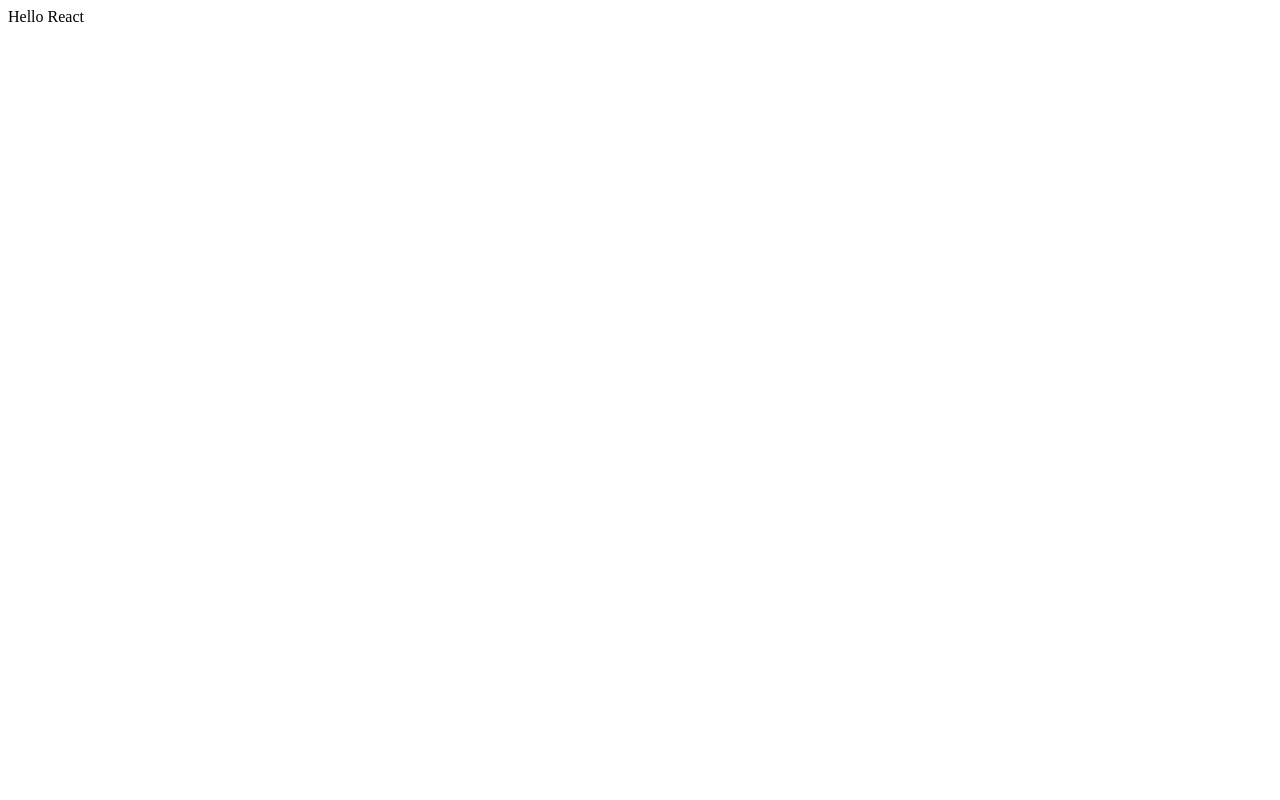
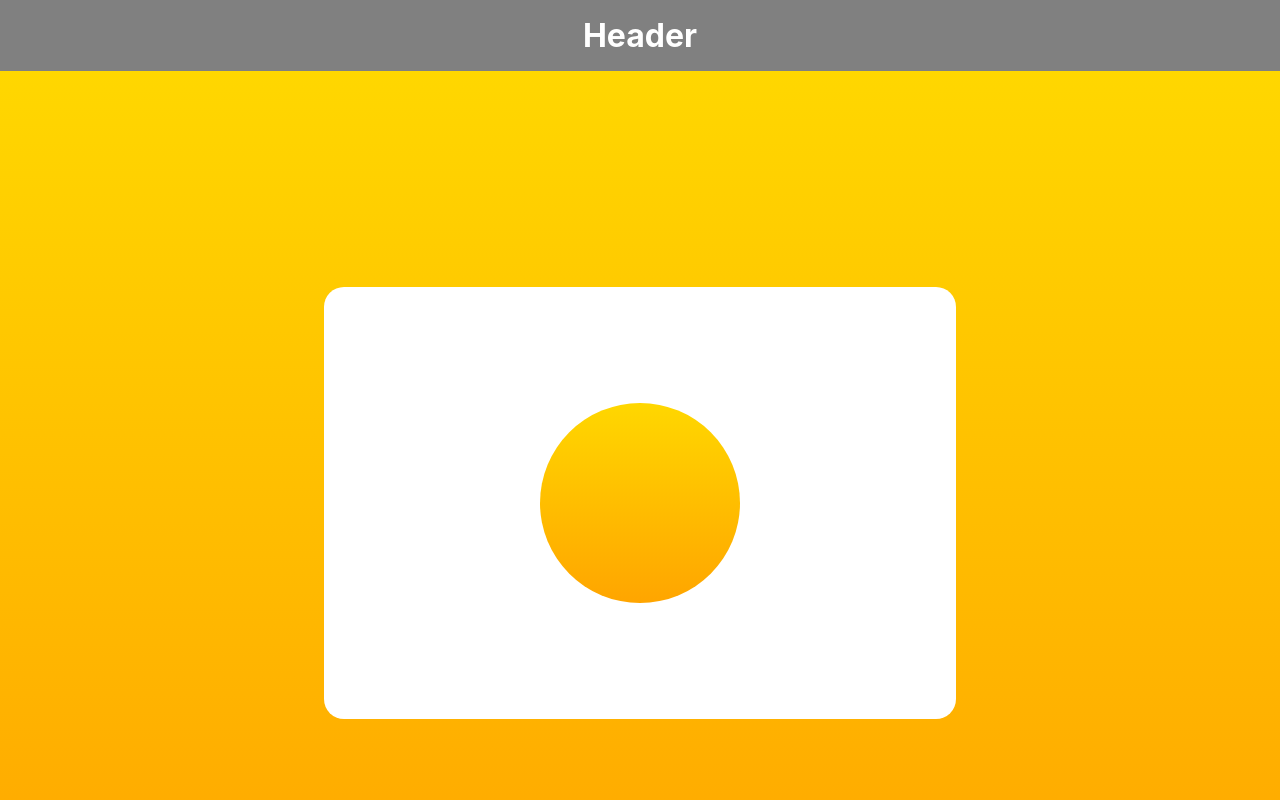
Before and after one commit to sansubed/ReactBackendFrontend, a React (Vite) app: page / in a window 1280 px wide. Shown: the top 800 px of the page. Built offline with nearby package versions, Linux system fonts and the light colour scheme.

Commit message:
migrate html and css

```diff
--- /dev/null
+++ b/src/App.css
@@ -0,0 +1,56 @@
+* {
+  margin: 0;
+  padding: 0;
+}
+
+html,
+body {
+  height: 100%;
+  min-height: 100%;
+  font-family: 'Inter', sans-serif;
+}
+
+header {
+  background-color: gray;
+  color: white;
+  text-align: center;
+  padding: 1rem;
+  /* position: static;
+  top: 0;
+  z-index: 100; */
+}
+
+footer {
+  background-color: gray;
+  padding: 1rem;
+  text-align: center;
+  color: white;
+}
+
+main {
+  min-height: calc(100% - 4rem);
+  height: 100vh;
+  background: linear-gradient(to bottom, #ffd700, #ffa500);
+  padding: 2rem;
+  display: flex;
+  justify-content: center;
+  align-items: center;
+}
+
+.center-box {
+  height: 400px;
+  width: 600px;
+  background-color: #fff;
+  padding: 1rem;
+  border-radius: 20px;
+  display: flex;
+  justify-content: center;
+  align-items: center;
+}
+
+.box {
+  width: 200px;
+  height: 200px;
+  background: linear-gradient(to bottom, #ffd700, #ffa500);
+  border-radius: 50%;
+}
--- a/src/App.jsx
+++ b/src/App.jsx
@@ -1,5 +1,21 @@
+import './App.css'
+
 function App() {
-  return <div>Hello React</div>
+  return (
+    <div>
+      <header>
+        <h1>Header</h1>
+      </header>
+      <main>
+        <div className="center-box">
+          <div className="box"></div>
+        </div>
+      </main>
+      <footer>
+        <p>Footer</p>
+      </footer>
+    </div>
+  )
 }
 
 export default App
```
